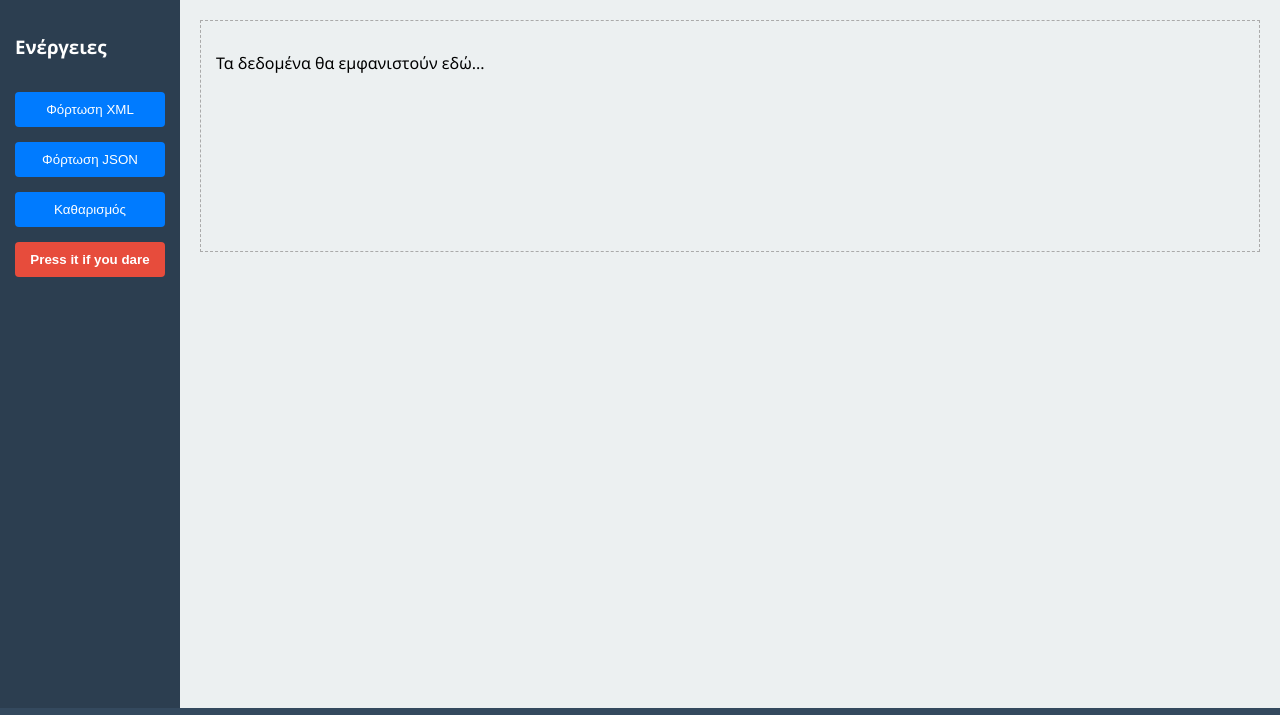
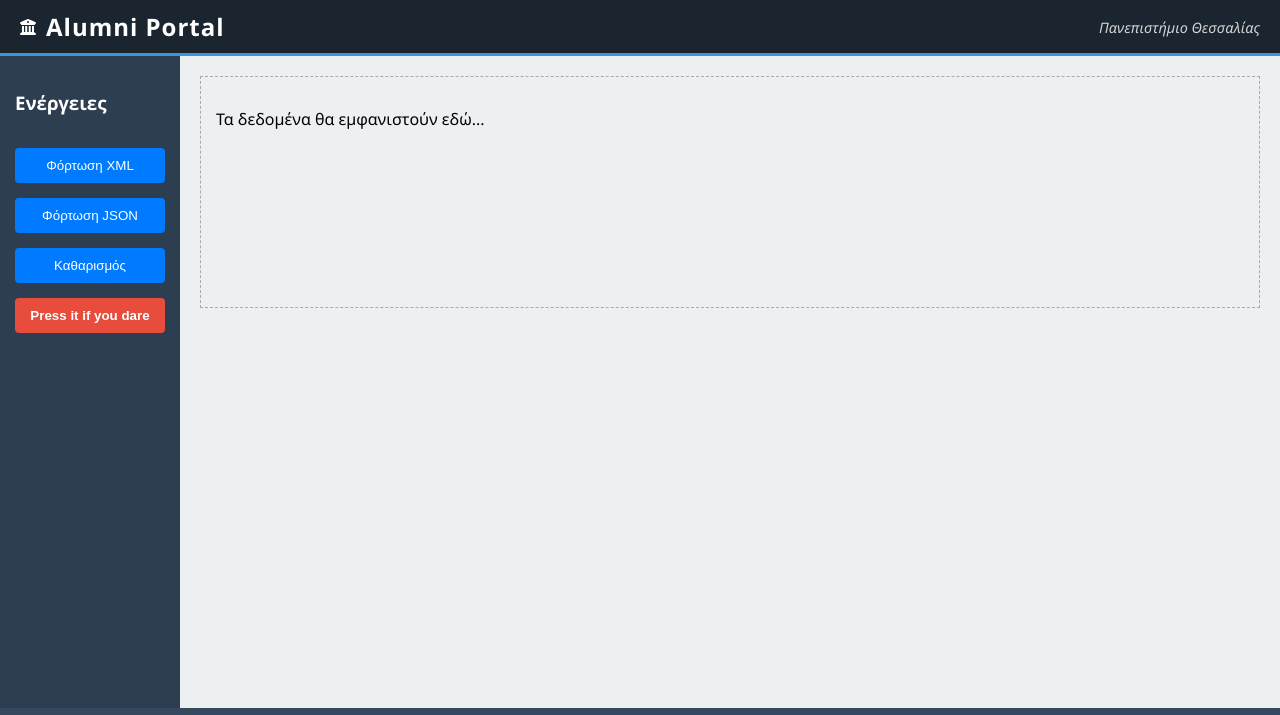
Before and after one commit to Dimitris-Chouliaras/Alumni-System-Project, a plain HTML site: page index.html in a window 1280 px wide. Shown: the top 715 px of the page. Drawn offline with Linux system fonts and the light colour scheme.

Commit message:
Add files via upload

```diff
--- a/index.html
+++ b/index.html
@@ -9,6 +9,15 @@
 </head>
 
 <body>
+
+    <header>
+        <div class="logo">
+            <i class="fas fa-university"></i> <h1>Alumni Portal</h1>
+        </div>
+        <nav>
+            <span>Πανεπιστήμιο Θεσσαλίας</span>
+        </nav>
+    </header>
 
     <div class="container">
         <div id="left-panel">
@@ -26,8 +35,6 @@
         </div>
     </div>
 
-    <script src="script.js"></script>
-
     <footer>
     <p>Χουλιάρας Δημήτριος - ΑΜ: 013125027</p>
     <div class="social-links">
@@ -39,6 +46,8 @@
     </a> </p>
 </footer>
 
+    <script src="script.js"></script>
+
 </body>
 
 </html>
--- a/styles.css
+++ b/styles.css
@@ -7,6 +7,37 @@ body, html {
     font-family: 'Segoe UI', Tahoma, Geneva, Verdana, sans-serif;
     display: flex;
     flex-direction: column; /* Στοίχιση σε στήλη: Container πάνω, Footer κάτω */
+}
+
+/* Στυλ για το Header */
+header {
+    background-color: #1a252f; /* Λίγο πιο σκούρο από το αριστερό panel */
+    color: white;
+    padding: 10px 20px;
+    display: flex;
+    justify-content: space-between; /* Logo αριστερά, Nav δεξιά */
+    align-items: center;
+    border-bottom: 3px solid #3498db; /* Μια μπλε γραμμή για στυλ */
+    flex-shrink: 0; /* Για να μην συμπιέζεται το ύψος του */
+    box-shadow: 0 2px 5px rgba(0,0,0,0.1); /* Δίνει ένα ελαφρύ βάθος/σκιά */
+}
+
+.logo {
+    display: flex;
+    align-items: center;
+    gap: 10px;
+}
+
+.logo h1 {
+    margin: 0;
+    font-size: 1.5rem;
+    letter-spacing: 1px;
+}
+
+header nav span {
+    font-size: 0.9rem;
+    font-style: italic;
+    opacity: 0.8;
 }
 
 /* Ο κεντρικός περιέκτης */
```
